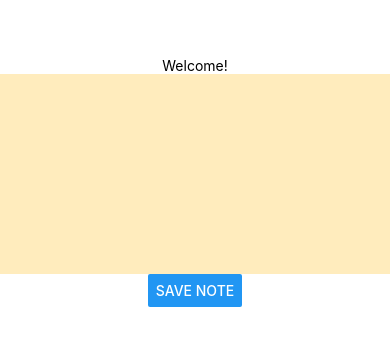
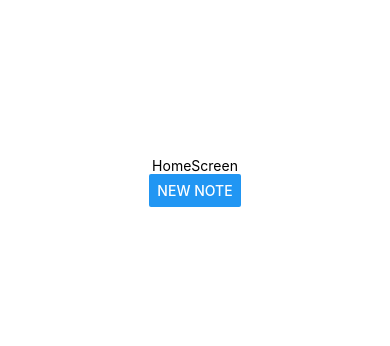
Before and after one commit to chayavogel/note-taker, a React Native app: screen / in a window 390 px wide. Shown: the part 240-586 px from the top of the page. Built offline with nearby package versions, Linux system fonts and the light colour scheme.

Commit message:
create conditional page rendering

```diff
--- a/App.tsx
+++ b/App.tsx
@@ -2,29 +2,24 @@ import { StatusBar } from 'expo-status-bar';
 import { StyleSheet, Text, View, TextInput, Button } from 'react-native';
 import { useState } from "react";
 import AsyncStorage from '@react-native-async-storage/async-storage';
+import { NoteTakingInput } from './components/NoteTakingInput';
+import { HomeScreen } from './components/HomeScreen';
 
 export default function App() {
 
-  const [text, setText] = useState<string>("");
+  const [shouldCreateNewNote, setShouldCreateNewNote] = useState<boolean>(false)
 
-  const saveNote = async () => {
+  const saveNote = async (text: string) => {
     await AsyncStorage.setItem('note', text)
+    setShouldCreateNewNote(false);
   }
 
   return (
     <View style={styles.container}>
-      <Text>Welcome!</Text>
       <StatusBar style="auto" />
-      <TextInput
-        multiline={true}
-        style={styles.TextInput}
-        value={text}
-        onChangeText={setText}
-      />
-      <Button
-        title="Save Note"
-        onPress={saveNote}
-      />
+      {shouldCreateNewNote ? (<NoteTakingInput saveNote={saveNote}/>):
+      <HomeScreen toggleNewNote={setShouldCreateNewNote}/>
+      }
     </View>
   );
 }
@@ -36,13 +31,4 @@ const styles = StyleSheet.create({
     alignItems: 'center',
     justifyContent: 'center',
   },
-  TextInput: {
-    backgroundColor: "#ffb70342",
-    width: "100%",
-    height: 200,
-    fontSize: 16,
-    paddingHorizontal: 20,
-    paddingTop: 30,
-    paddingBottom: 20,
-  }
 });
--- /dev/null
+++ b/components/HomeScreen.tsx
@@ -0,0 +1,18 @@
+import React from "react";
+import {Text, Button} from 'react-native'
+
+type Props = {
+    toggleNewNote: (toggle: boolean) => void;
+}
+
+export const HomeScreen: React.FC<Props> = ( {toggleNewNote } ) => {
+    return (
+        <>
+        <Text>HomeScreen</Text>
+        <Button
+            onPress={() => toggleNewNote(true)}
+            title="New Note"
+        />
+        </>
+    )
+}
--- /dev/null
+++ b/components/NoteTakingInput.tsx
@@ -0,0 +1,38 @@
+import React, { useState } from "react";
+import { StyleSheet, Text, View, TextInput, Button } from 'react-native';
+
+type Props = {
+    saveNote: (text: string) => void;
+}
+
+export const NoteTakingInput: React.FC<Props> = ( {saveNote} ) => {
+
+    const [text, setText] = useState<string>("");
+
+    return (
+        <>
+            <TextInput
+                multiline={true}
+                style={styles.TextInput}
+                value={text}
+                onChangeText={setText}
+            />
+            <Button
+                title="Save Note"
+                onPress={() => saveNote(text)}
+            />
+        </>
+    )
+}
+
+const styles = StyleSheet.create({
+    TextInput: {
+      backgroundColor: "#ffb70342",
+      width: "100%",
+      height: 200,
+      fontSize: 16,
+      paddingHorizontal: 20,
+      paddingTop: 30,
+      paddingBottom: 20,
+    }
+  });
```
